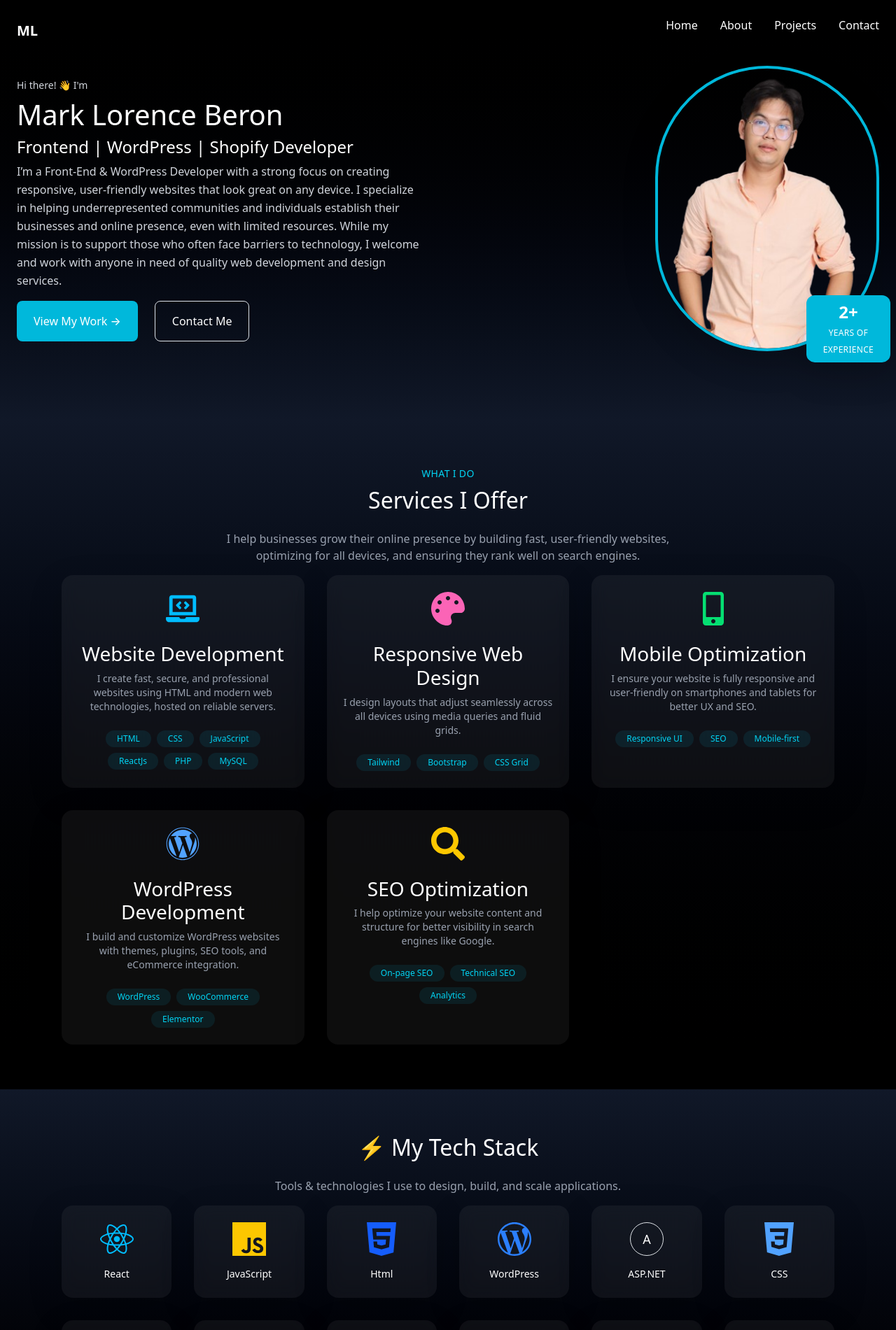
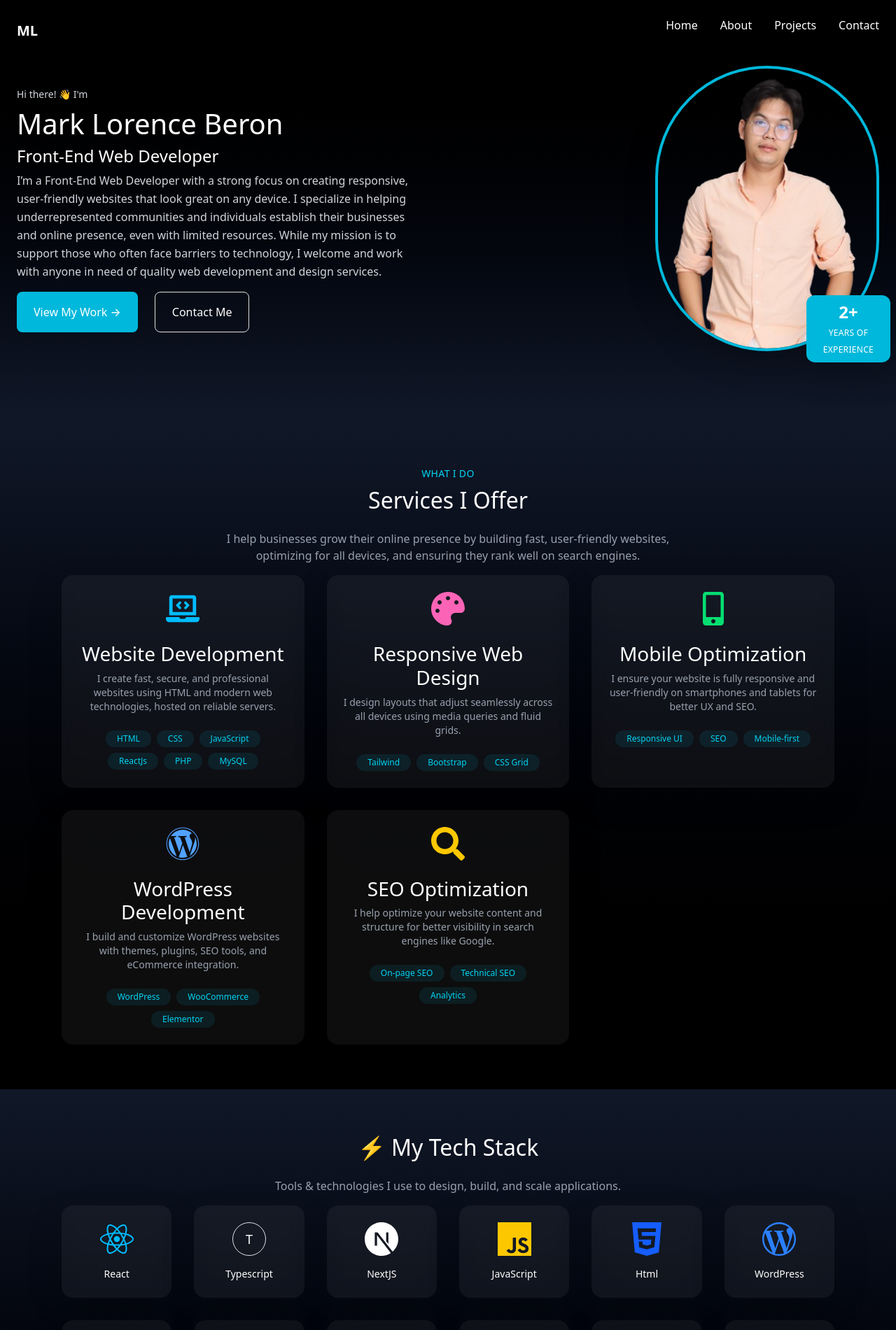
Before and after one commit to MarklorenceB/PortfolioApp, a React (Vite) app: page / in a window 1280 px wide. Shown: the top 1901 px of the page at 70% size. Built offline with nearby package versions, Linux system fonts and the light colour scheme.

Commit message:
added new stack

```diff
--- a/src/Components/Home/Hero.jsx
+++ b/src/Components/Home/Hero.jsx
@@ -16,16 +16,16 @@ const Hero = () => {
             Mark Lorence Beron
           </h1>
           <h4 className="text-lg md:text-xl font-semibold text-cyan-400 mb-6">
-            Frontend | WordPress | Shopify Developer
+            Front-End Web Developer
           </h4>
           <p className="text-gray-300 leading-relaxed mb-8 max-w-xl  md:mx-0">
-            I’m a Front-End & WordPress Developer with a strong focus on
-            creating responsive, user-friendly websites that look great on any
-            device. I specialize in helping underrepresented communities and
-            individuals establish their businesses and online presence, even
-            with limited resources. While my mission is to support those who
-            often face barriers to technology, I welcome and work with anyone in
-            need of quality web development and design services.
+            I’m a Front-End Web Developer with a strong focus on creating
+            responsive, user-friendly websites that look great on any device. I
+            specialize in helping underrepresented communities and individuals
+            establish their businesses and online presence, even with limited
+            resources. While my mission is to support those who often face
+            barriers to technology, I welcome and work with anyone in need of
+            quality web development and design services.
           </p>
 
           {/* CTA Buttons */}
--- a/src/Components/Home/Techstack.jsx
+++ b/src/Components/Home/Techstack.jsx
@@ -1,6 +1,8 @@
 import React from "react";
-import { FaReact, FaNodeJs } from "react-icons/fa";
+import { FaReact } from "react-icons/fa";
 import {
+  SiTypescript,
+  SiNextdotjs,
   SiJavascript,
   SiHtml5,
   SiWordpress,
@@ -22,7 +24,8 @@ import {
 // Icons map
 const ICONS = {
   React: <FaReact className="text-sky-400 text-5xl" />,
-
+  TypeScript: <SiTypescript className="text-blue-500 text-5xl" />, // ✅ Added
+  NextJS: <SiNextdotjs className="text-white text-5xl" />,
   JavaScript: <SiJavascript className="text-yellow-400 text-5xl" />,
   Html: <SiHtml5 className="text-blue-600 text-5xl" />,
 
@@ -45,7 +48,8 @@ const ICONS = {
 // Tech stack list
 const techList = [
   "React",
-
+  "Typescript",
+  "NextJS",
   "JavaScript",
   "Html",
 
```
